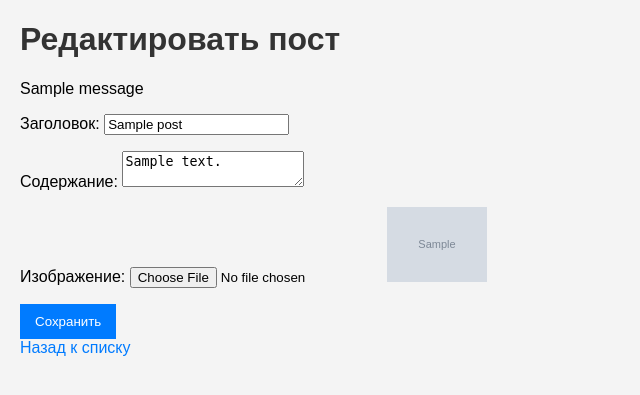
After one commit to FastLimuzin/DZ_Module_16, a Django app: page /post/1/update/ in a window 1280 px wide. The commit adds this page. Shown: the top 395 px of the page, without its empty margins (0-640 px from the left). Run offline with Django 5.2, Linux system fonts and the light colour scheme; tables that the repository leaves empty hold one stand-in row (values such as "Sample post"); grey boxes marked "Sample" are stand-in pictures; one stand-in notice (Sample message) is shown.

Commit message:
Module 16-3

```diff
--- a/myproject/urls.py
+++ b/myproject/urls.py
@@ -9,4 +9,5 @@ urlpatterns = [
 ]
 
 if settings.DEBUG:
+    urlpatterns += static(settings.STATIC_URL, document_root=settings.STATICFILES_DIRS[0])
     urlpatterns += static(settings.MEDIA_URL, document_root=settings.MEDIA_ROOT)
--- a/posts/templates/posts/post_detail.html
+++ b/posts/templates/posts/post_detail.html
@@ -2,6 +2,8 @@
 <html lang="ru">
 <head>
     <title>{{ post.title }}</title>
+    {% load static %}
+    <link rel="stylesheet" href="{% static 'css/style.css' %}">
 </head>
 <body>
     <h1>{{ post.title }}</h1>
@@ -9,11 +11,13 @@
     {% if post.image %}
         <img src="{{ post.image.url }}" alt="{{ post.title }}" width="300">
     {% endif %}
+    <p>Создан: {% load post_tags %}{{ post.created_at|format_date }}</p>
     <h3>Комментарии</h3>
     {% for comment in post.comments.all %}
-        <p>{{ comment.text }}</p>
+        <p>{{ comment.text }} ({{ comment.created_at|format_date }})</p>
     {% empty %}
         <p>Пока нет комментариев.</p>
     {% endfor %}
+    <a href="{% url 'posts:post_list' %}">Назад к списку</a>
 </body>
 </html>
--- /dev/null
+++ b/posts/templates/posts/post_update.html
@@ -0,0 +1,24 @@
+<!DOCTYPE html>
+<html lang="ru">
+<head>
+    <title>Редактировать пост</title>
+    {% load static %}
+    <link rel="stylesheet" href="{% static 'css/style.css' %}">
+</head>
+<body>
+    <h1>Редактировать пост</h1>
+    {% if messages %}
+        {% for message in messages %}
+            <p>{{ message }}</p>
+        {% endfor %}
+    {% endif %}
+    <form method="post" enctype="multipart/form-data">
+        {% csrf_token %}
+        <p>Заголовок: <input type="text" name="title" value="{{ post.title }}"></p>
+        <p>Содержание: <textarea name="content">{{ post.content }}</textarea></p>
+        <p>Изображение: <input type="file" name="image"> {% if post.image %}<img src="{{ post.image.url }}" width="100">{% endif %}</p>
+        <button type="submit">Сохранить</button>
+    </form>
+    <a href="{% url 'posts:post_list' %}">Назад к списку</a>
+</body>
+</html>
--- a/posts/urls.py
+++ b/posts/urls.py
@@ -5,4 +5,7 @@ app_name = 'posts'
 urlpatterns = [
     path('', views.post_list, name='post_list'),
     path('post/<int:post_id>/', views.post_detail, name='post_detail'),
+    path('create/', views.post_create, name='post_create'),
+    path('post/<int:post_id>/update/', views.post_update, name='post_update'),
+    path('post/<int:post_id>/delete/', views.post_delete, name='post_delete'),
 ]
--- a/posts/views.py
+++ b/posts/views.py
@@ -1,5 +1,7 @@
-from django.shortcuts import render, get_object_or_404
+from django.shortcuts import render, get_object_or_404, redirect
 from .models import Post
+from users.models import User
+from django.contrib import messages
 
 def post_list(request):
     posts = Post.objects.all()
@@ -8,3 +10,37 @@ def post_list(request):
 def post_detail(request, post_id):
     post = get_object_or_404(Post, id=post_id)
     return render(request, 'posts/post_detail.html', {'post': post})
+
+def post_create(request):
+    if request.method == 'POST':
+        title = request.POST.get('title')
+        content = request.POST.get('content')
+        image = request.FILES.get('image')
+        author = User.objects.first()  # Берём первого пользователя
+        if title and content:
+            post = Post.objects.create(title=title, content=content, image=image, author=author)
+            messages.success(request, 'Пост успешно создан!')
+            return redirect('posts:post_list')
+        else:
+            messages.error(request, 'Заполните все поля!')
+    return render(request, 'posts/post_create.html')
+
+def post_update(request, post_id):
+    post = get_object_or_404(Post, id=post_id)
+    if request.method == 'POST':
+        post.title = request.POST.get('title')
+        post.content = request.POST.get('content')
+        if request.FILES.get('image'):
+            post.image = request.FILES.get('image')
+        post.save()
+        messages.success(request, 'Пост обновлён!')
+        return redirect('posts:post_list')
+    return render(request, 'posts/post_update.html', {'post': post})
+
+def post_delete(request, post_id):
+    post = get_object_or_404(Post, id=post_id)
+    if request.method == 'POST':
+        post.delete()
+        messages.success(request, 'Пост удалён!')
+        return redirect('posts:post_list')
+    return render(request, 'posts/post_delete.html', {'post': post})
--- /dev/null
+++ b/static/css/style.css
@@ -0,0 +1,39 @@
+body {
+    font-family: Arial, sans-serif;
+    margin: 20px;
+    background-color: #f4f4f4;
+}
+
+h1 {
+    color: #333;
+}
+
+h2 {
+    color: #555;
+}
+
+a {
+    color: #007bff;
+    text-decoration: none;
+}
+
+a:hover {
+    text-decoration: underline;
+}
+
+button {
+    background-color: #007bff;
+    color: white;
+    padding: 10px 15px;
+    border: none;
+    cursor: pointer;
+}
+
+button:hover {
+    background-color: #0056b3;
+}
+
+img {
+    max-width: 100%;
+    height: auto;
+}
```
Also changed, not shown: posts/templates/posts/post_create.html (added, +24 -0 lines), posts/templates/posts/post_delete.html (added, +19 -0 lines), posts/templates/posts/post_list.html (+8 -1 lines), posts/templatetags/post_tags.py (added, +7 -0 lines), README.md, media/posts/images/562588_1000x1000.jpg (added), posts/templatetags/__init__.py (added).
